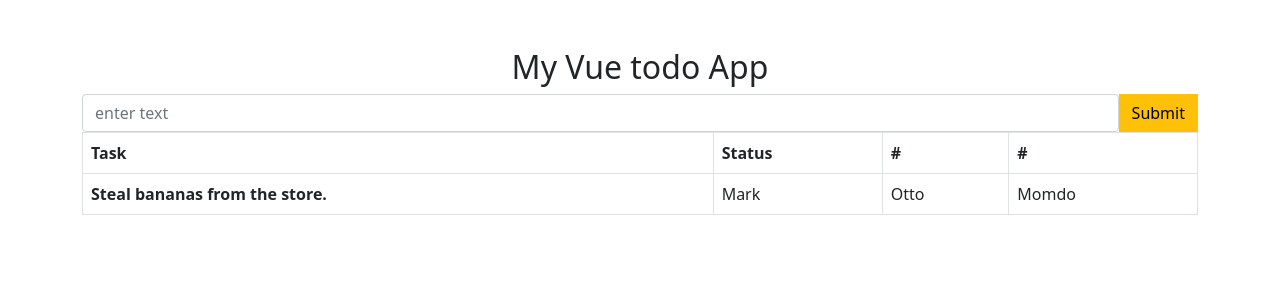
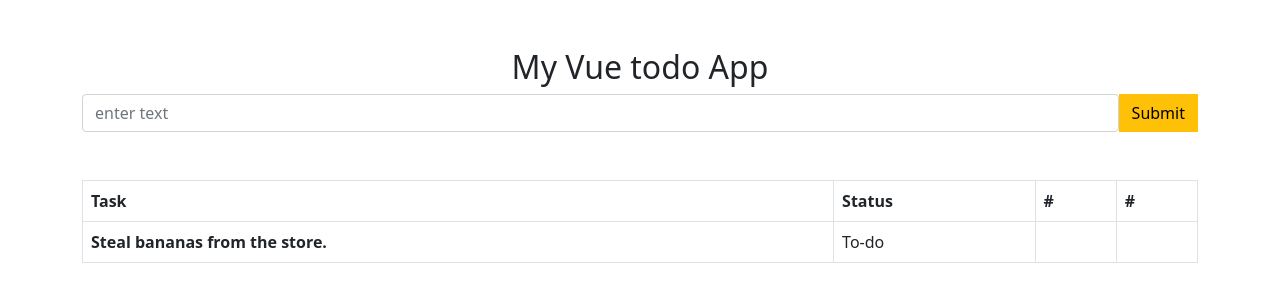
Before and after one commit to tasos77/MyVueTodoApp, a Vue app: page / in a window 1280 px wide. Shown: the top 302 px of the page. Built offline with nearby package versions, Linux system fonts and the light colour scheme.

Commit message:
AddingFonts

```diff
--- a/src/components/TodoApp.vue
+++ b/src/components/TodoApp.vue
@@ -9,7 +9,7 @@
         </div>
 
      <!-- Task Table -->
-     <table class="table table-bordered">
+     <table class="table table-bordered mt-5">
   <thead>
     <tr>
       <th scope="col">Task</th>
@@ -21,9 +21,9 @@
   <tbody>
     <tr>
       <th>Steal bananas from the store.</th>
-      <td>Mark</td>
-      <td>Otto</td>
-      <td>Momdo</td>
+      <td>To-do</td>
+      <td></td>
+      <td></td>
     </tr>
   </tbody>
 </table>
--- a/src/main.js
+++ b/src/main.js
@@ -1,6 +1,7 @@
 import { createApp } from 'vue'
 import App from './App.vue'
 import 'bootstrap/dist/css/bootstrap.min.css'
-
+import '@fortawesome/fontawesome-free/css/all.css'
+import '@fortawesome/fontawesome-free/js/all.js'
 
 createApp(App).mount('#app')
```
